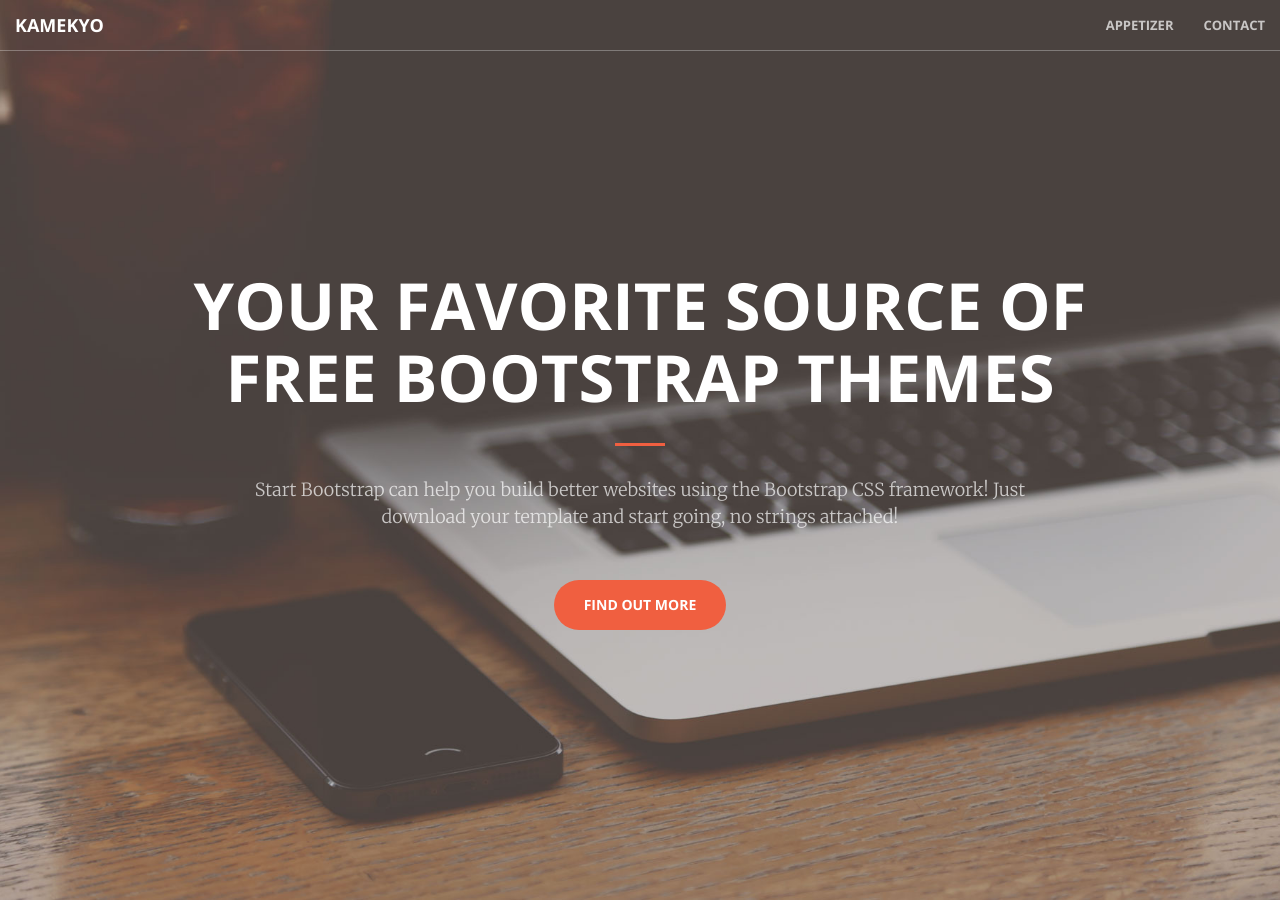
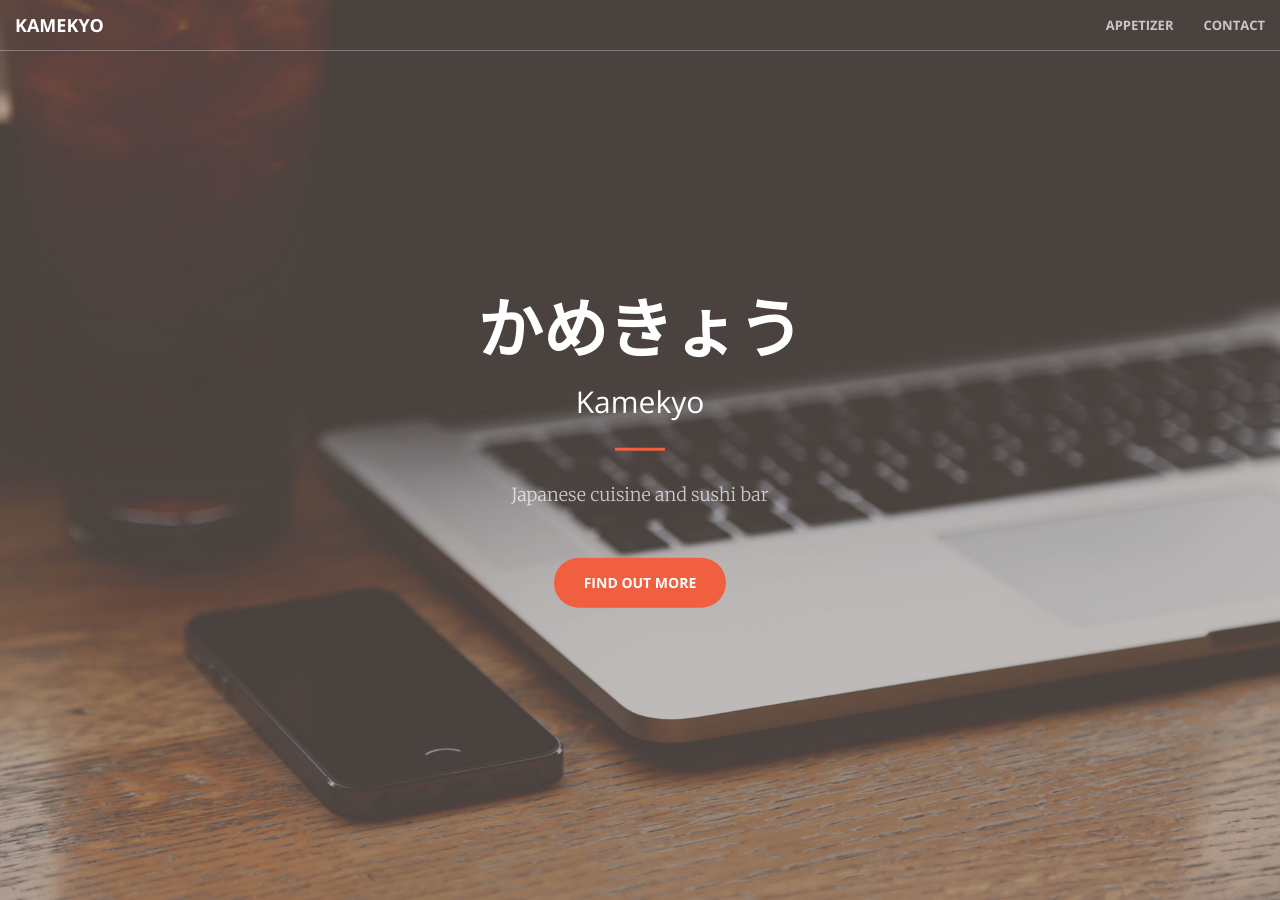
Before and after one commit to CyrusLiang/kamekyo, a Jekyll site: the page built from index.html, in a window 1280 px wide and 900 px high. Built offline with Jekyll 4.4.1, drawn with Linux system fonts in a browser that asks for light colours.

Commit message:
Update header.html

```diff
--- a/_includes/header.html
+++ b/_includes/header.html
@@ -1,9 +1,10 @@
 <header>
     <div class="header-content">
         <div class="header-content-inner">
-            <h1>Your Favorite Source of Free Bootstrap Themes</h1>
+            <h1>かめきょう</h1>
+            <h2>Kamekyo</h2>
             <hr>
-            <p>Start Bootstrap can help you build better websites using the Bootstrap CSS framework! Just download your template and start going, no strings attached!</p>
+            <p>Japanese cuisine and sushi bar</p>
             <a href="#about" class="btn btn-primary btn-xl page-scroll">Find Out More</a>
         </div>
     </div>
```
